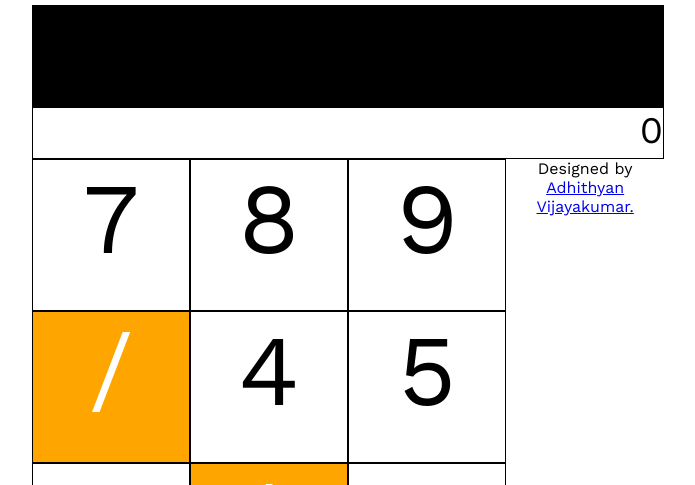
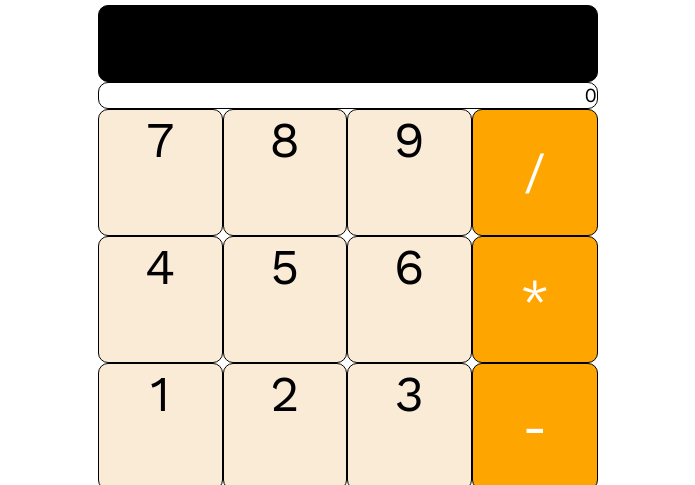
Before and after one commit to v-adhithyan/theodinproject, a plain HTML site: page calculator/index.html in a window 1280 px wide. Shown: the part 62-547 px from the top of the page, without its empty margins (292-987 px from the left). Drawn offline with nearby package versions, Linux system fonts and the light colour scheme.

Commit message:
added border radius

```diff
--- a/calculator/style.css
+++ b/calculator/style.css
@@ -2,24 +2,26 @@ body {
     font-family: 'Work Sans', sans-serif;
 }
 .container {
-    width: 50%;
-    height: 50%;
+    width: 500px;
+    height: 500px;
 }
 .display {
-    height: 100px;
+    height: 75px;
     width: auto;
     border: 1px solid black;
+    border-radius: 10px;
     text-align: right;
-    font-size: 75px;
+    font-size: 50px;
     background-color: black;
     color: white;
 }
 .expression-display {
     width: auto;
-    height: 50px;
-    font-size: 37.5px;
+    height: 25px;
+    font-size: 20px;
     border: 1px solid black;
     text-align: right;
+    border-radius: 10px;
 }
 
 .input {
@@ -29,23 +31,29 @@ body {
 }
 
 .input-button {
-    height: 150px;
-    width: 24.7%;
+    height: 25%;
+    width: 24.5%;                     %;
     float: left;
     border: 1px solid black;
-    font-size: 100px;
+    border-radius: 10px;
     font-style: normal;
+    font-size: 50px;
+    text-align: center;
+    background-color: antiquewhite;
 }
 
 .operator-button {
-    height: 150px;
-    width: 24.7%;
+    height: 25%;
+    width: 24.9%;
     float: left;
     border: 1px solid black;
-    font-size: 100px;
+    border-radius: 10px;
+    align-content: center;
     font-style: normal;
     background-color: orange;
     color: white;
+    font-size: 50px;
+    text-align: center;
 }
 .input-button:hover, .operator-button:hover {
     background-color: #40E0D0;
```
